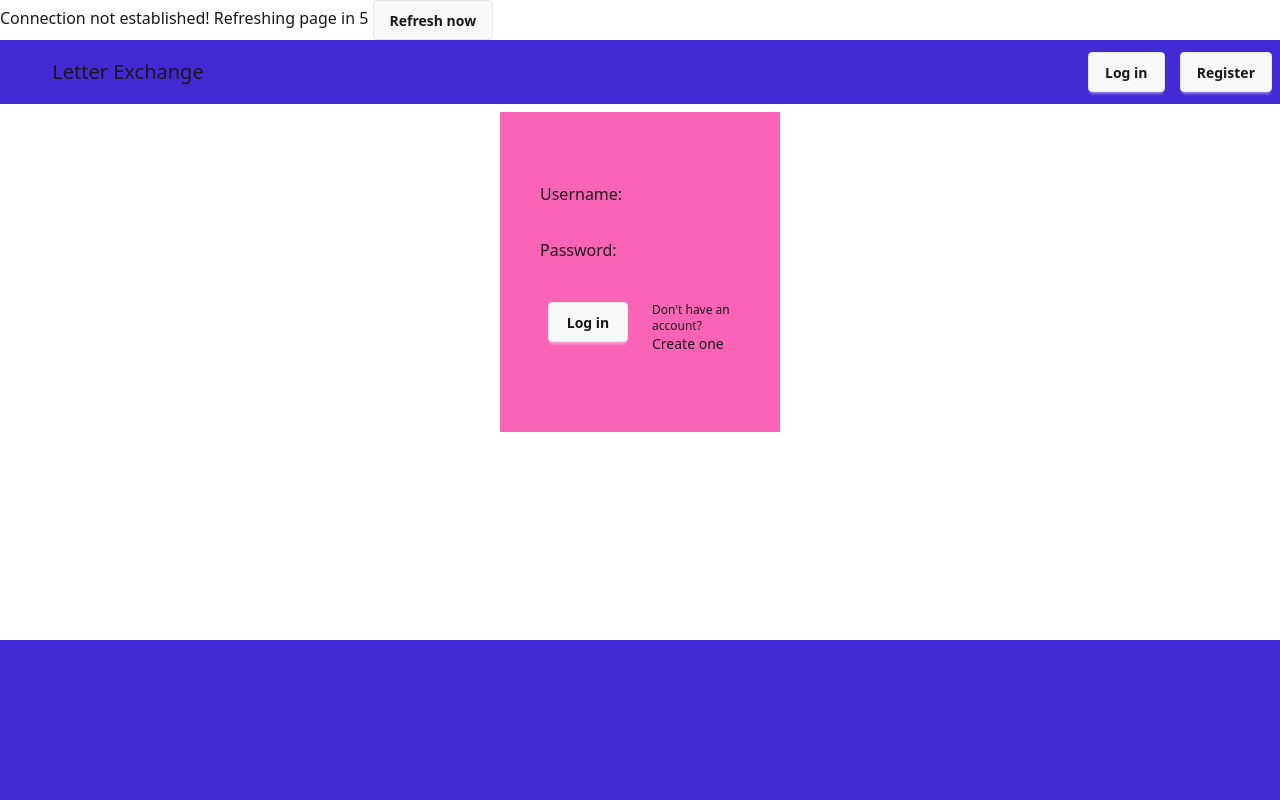
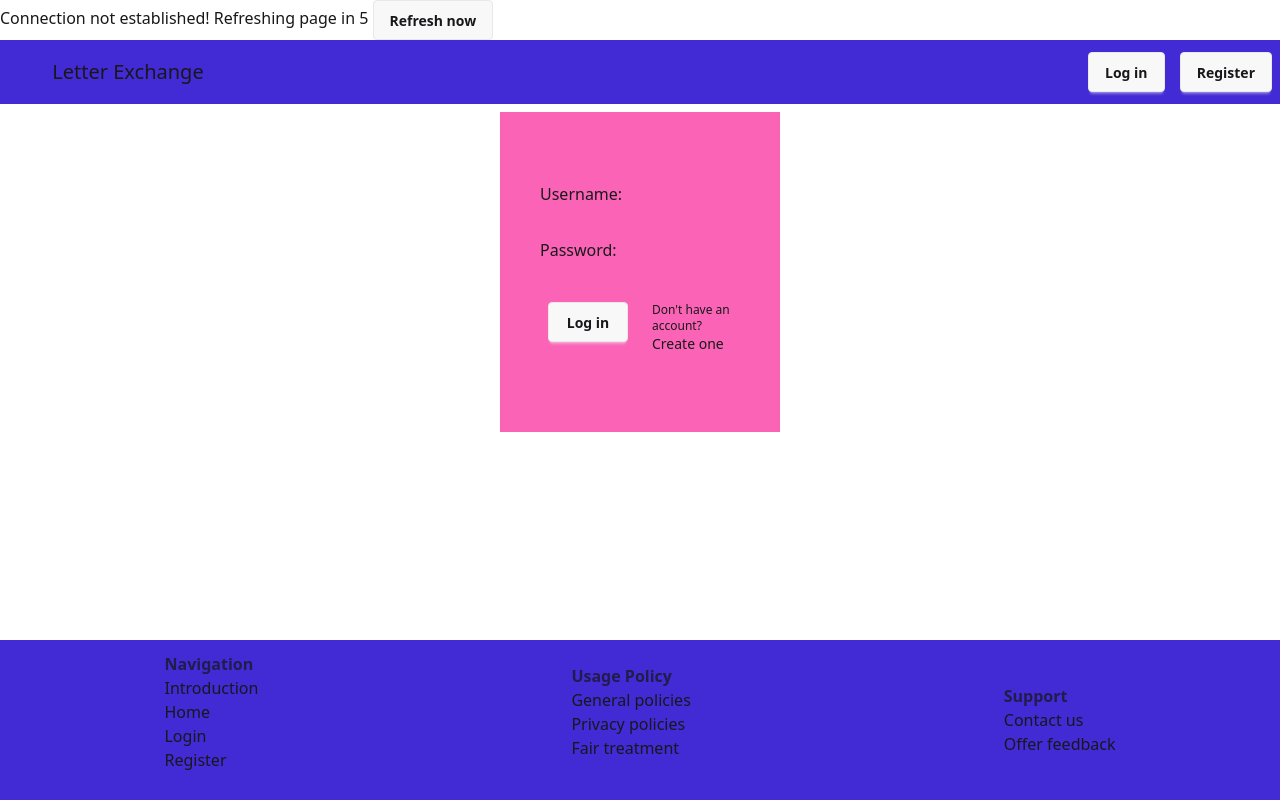
Before and after one commit to mr-top/letter-exchange, a React app in the folder front_end/: page /login in a window 1280 px wide. Built offline with nearby package versions, Linux system fonts and the light colour scheme; no server answers; the HTML template or start-up script is replaced by a standard one.

Commit message:
footer basics

```diff
--- a/front_end/src/components/footer/Footer.jsx
+++ b/front_end/src/components/footer/Footer.jsx
@@ -1,6 +1,25 @@
 function Footer (){
   return (
-    <div className="w-full min-h-40 bg-primary"></div>
+    <div className="flex flex-col space-y-4 p-2 sm:flex-row sm:justify-around sm:items-center w-full min-h-40 bg-primary font-primary">
+      <ul className="flex-initial">
+        <h2 className="font-bold opacity-75">Navigation</h2>
+        <p>Introduction</p>
+        <p>Home</p>
+        <p>Login</p>
+        <p>Register</p>
+      </ul>
+      <ul className="flex-initial">
+        <h2 className="font-bold opacity-75">Usage Policy</h2>
+        <p>General policies</p>
+        <p>Privacy policies</p>
+        <p>Fair treatment</p>
+      </ul>
+      <ul className="flex-initial">
+        <h2 className="font-bold opacity-75">Support</h2>
+        <p>Contact us</p>
+        <p>Offer feedback</p>
+      </ul>
+    </div>
   )
 }
 
```
